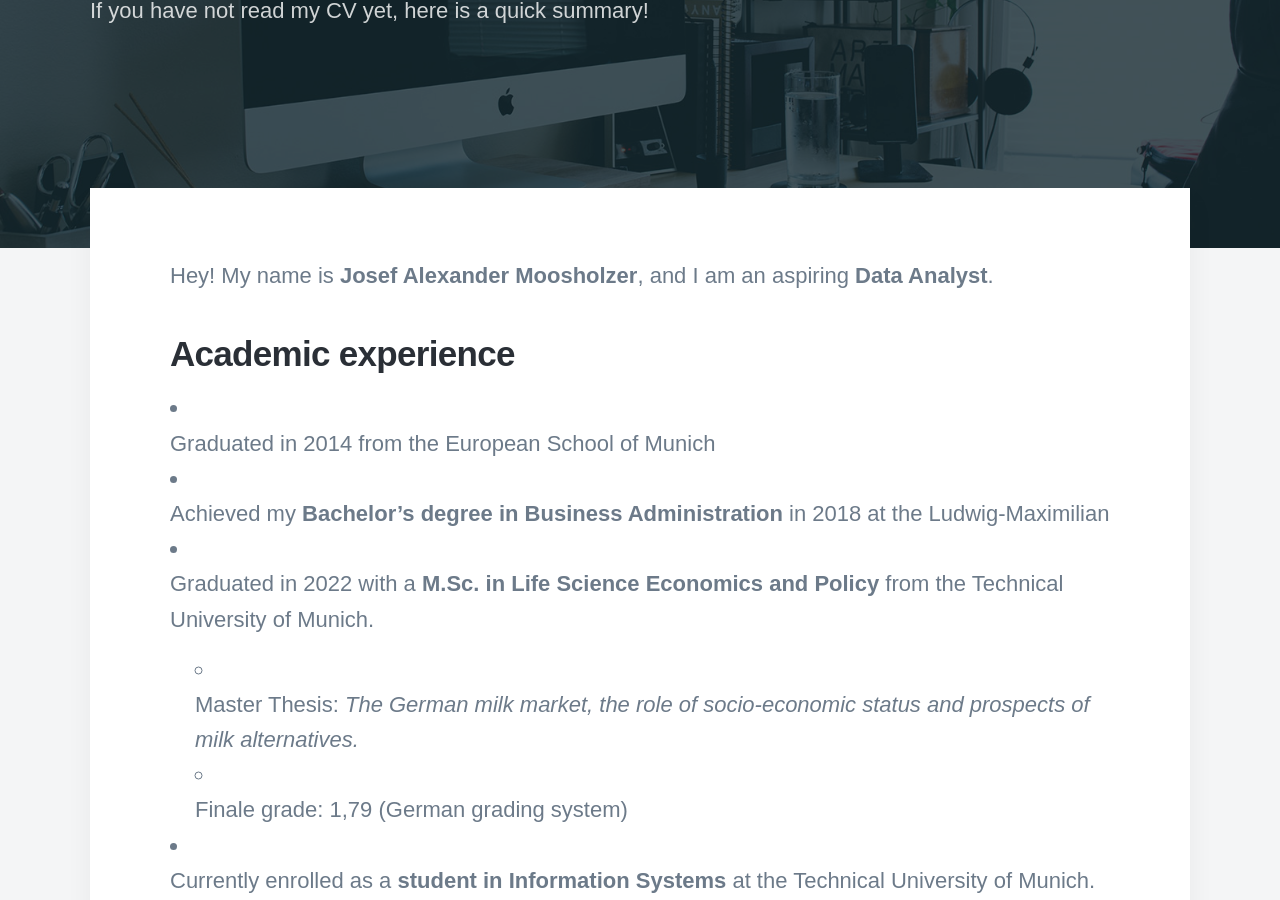
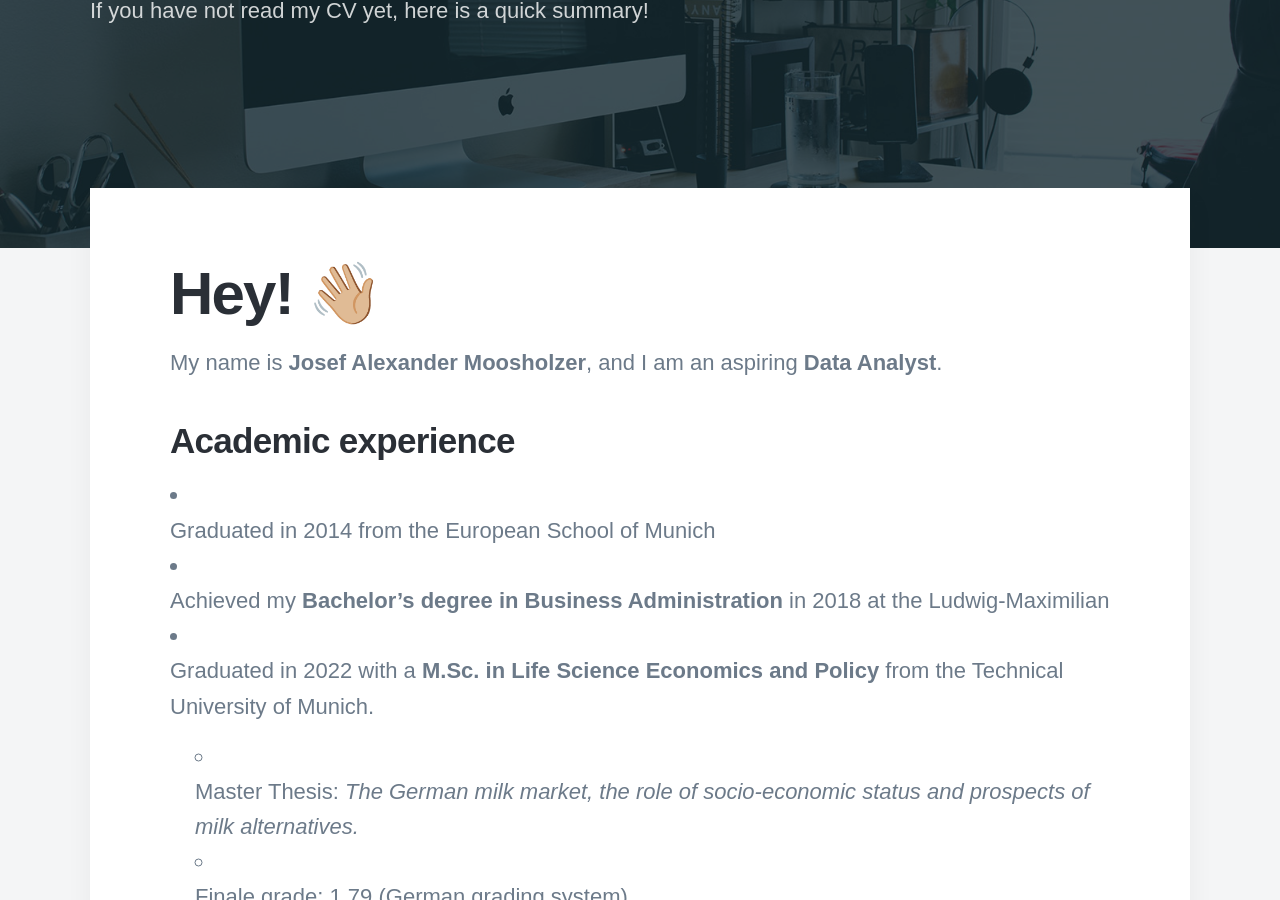
Before and after one commit to JosefMoosholzer/JosefMoosholzer.github.io, a Jekyll site: the page built from _pages/about.md, in a window 1280 px wide and 900 px high, scrolled down 344 px. Built offline with Jekyll 4.4.1, drawn with Linux system fonts in a browser that asks for light colours; nearby versions of some CDN libraries; some web fonts are replaced.

Commit message:
Weird intendations

```diff
--- a/_pages/about.md
+++ b/_pages/about.md
@@ -5,7 +5,9 @@ description: About me page & CV, Josef A. Moosholzer.
 featured_image: /images/demo/about.jpg
 ---
 
-Hey! My name is **Josef Alexander Moosholzer**, and I am an aspiring **Data Analyst**.
+# Hey! 👋🏼
+
+My name is **Josef Alexander Moosholzer**, and I am an aspiring **Data Analyst**.
 
 ## Academic experience
 
```
